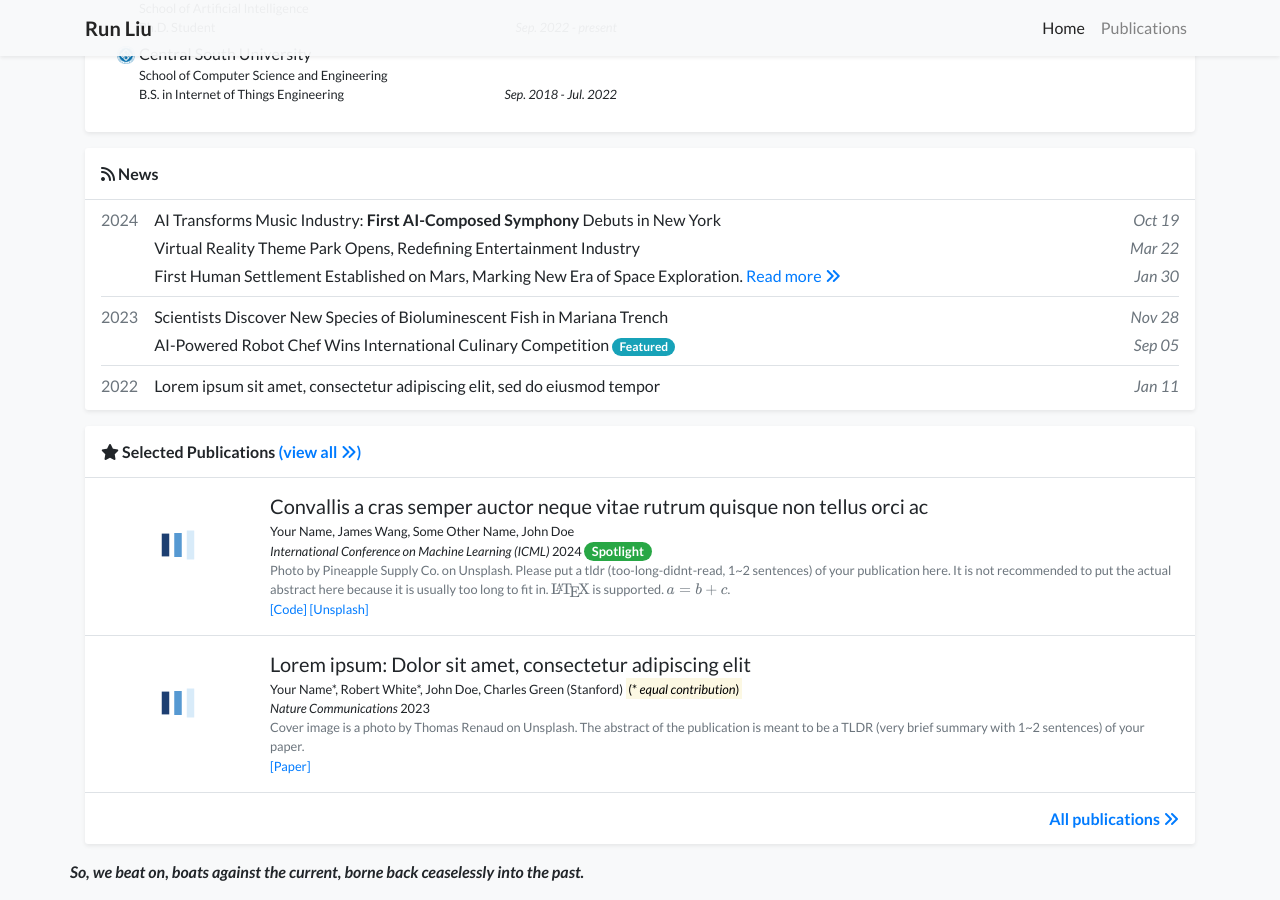
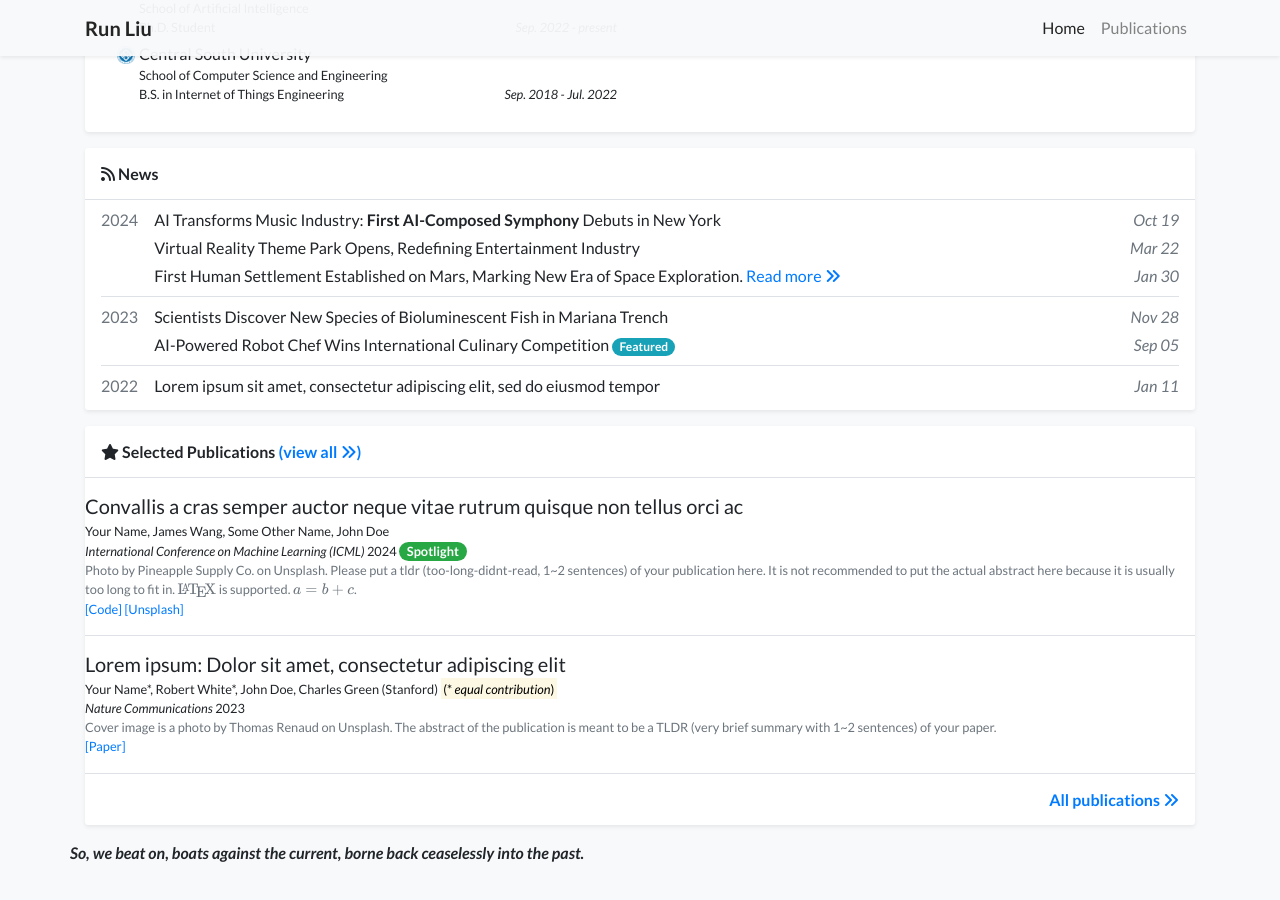
Before and after one commit to RunLiu-at-UCAS/runliu-at-ucas.github.io, a Jekyll site: the page built from index.html, in a window 1280 px wide and 900 px high, scrolled down 685 px. Built offline with Jekyll 4.4.1, drawn with Linux system fonts in a browser that asks for light colours; nearby versions of some CDN libraries; a style sheet for code colours, icons or effects is not loaded.

Commit message:
Update publication_item.html

```diff
--- a/_includes/widgets/publication_item.html
+++ b/_includes/widgets/publication_item.html
@@ -1,14 +1,14 @@
 {% assign item = include.item %}
 <div class="d-none d-md-block">
     <div class="row no-gutters {% unless include.hide_bottom_border %}border-bottom{% endunless %} border-gray">
-        <div class="col-md-3 col-xl-2 mb-md-0 p-md-3">
+        <div class="d-none">
             {%- if item.cover -%}
             <img data-src="{{ item.cover | relative_url }}" alt="{{ item.title }}" class="lazy w-100 rounded-sm" src="{{ '/assets/images/empty_300x200.png' | relative_url }}">
             {%- else -%}
             <svg class="bubble-visual-hash lazy w-100 rounded-sm" data-bubble-visual-hash="{{ item.id }}" viewBox="0 0 300 200"></svg>
             {%- endif -%}
         </div>
-        <div class="col-md-9 col-xl-10 p-3 pl-md-0">
+        <div class="col-md-12 col-xl-12 p-3 pl-md-0">
             <h5 class="mt-0 mb-1 font-weight-normal">{{ item.title }}</h5>
             <p class="mt-0 mb-0 small">{% include widgets/author_list.html authors=item.authors %}</p>
             <p class="mt-0 mb-0 small">{{item.pub_pre}}<i>{{ item.pub }}</i>{{ item.pub_post }} {{ item.pub_date }} {{ item.pub_last }}</p>
```
